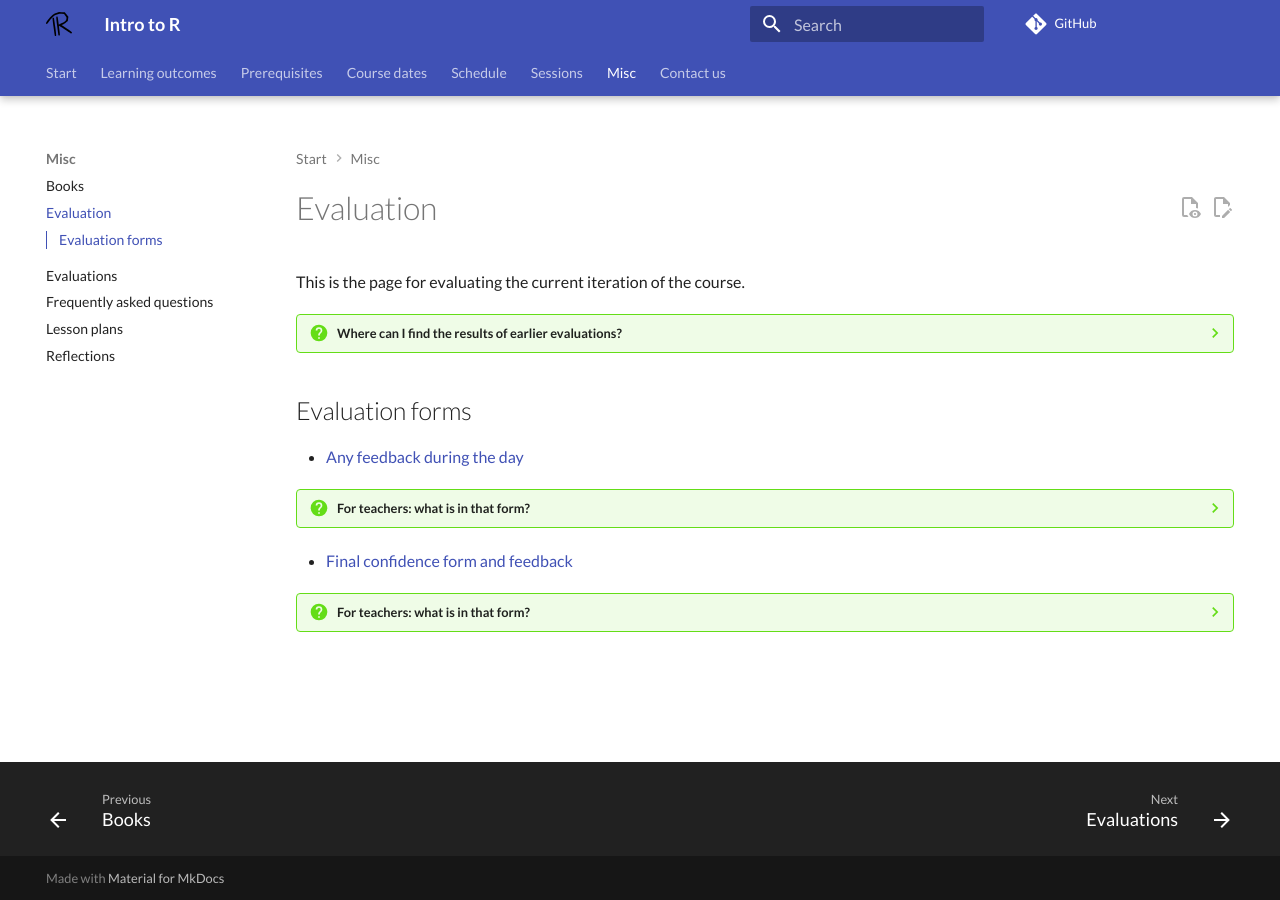
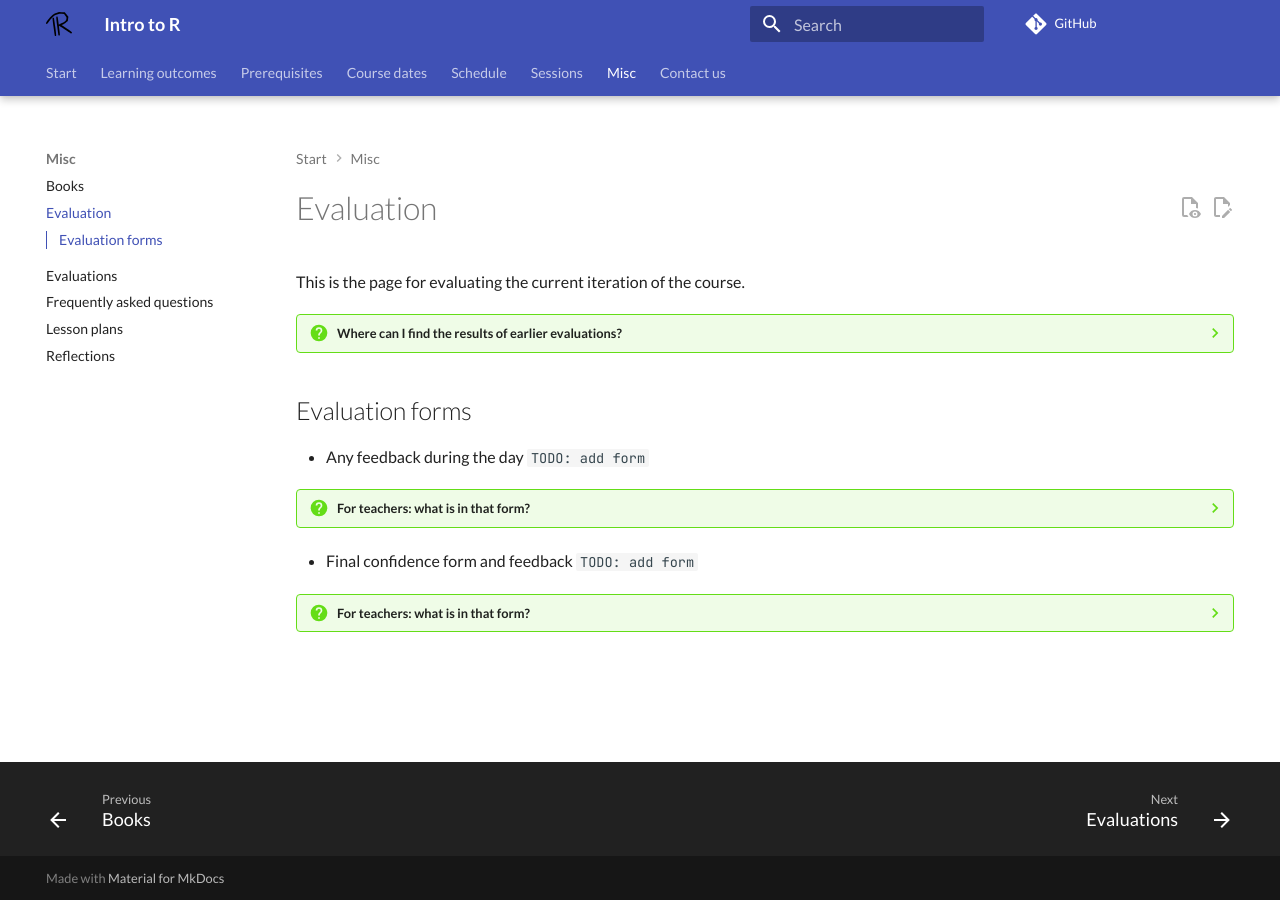
Before and after one commit to richelbilderbeek/intro_r_course, an MkDocs documentation site: the page built from docs/evaluation.md, in a window 1280 px wide. Built offline with MkDocs 1.6.1 and Material for MkDocs 9.7.7, drawn with Linux system fonts in a browser that asks for light colours; comment, search, counter and statistics services are not loaded.

Commit message:
Fix links

```diff
--- a/docs/evaluation.md
+++ b/docs/evaluation.md
@@ -13,7 +13,7 @@ This is the page for evaluating the current iteration of the course.
 
 ## Evaluation forms
 
-- [Any feedback during the day](https://docs.google.com/forms/d/e/1FAIpQLSd_5HzeFcbMCDX7PVL5DP9qTfgWy1iiNn2WYrk-ScFOY2DVxA/viewform?usp=header)
+- Any feedback during the day `TODO: add form`
 
 ???- question "For teachers: what is in that form?"
 
@@ -23,7 +23,7 @@ This is the page for evaluating the current iteration of the course.
     in the feedback.
     Do mention the teachers, assistants, etc by name!
 
-- [Final confidence form and feedback](https://docs.google.com/forms/d/e/1FAIpQLScnds1ZfBIKbKb2Qgn-3hxpO3O_T-secYTaWMTK57ImDU-7Yg/viewform?usp=header)
+- Final confidence form and feedback `TODO: add form`
 
 ???- question "For teachers: what is in that form?"
 
```
Also changed, not shown: docs/introduction_1/README.md (+1 -1 lines).
